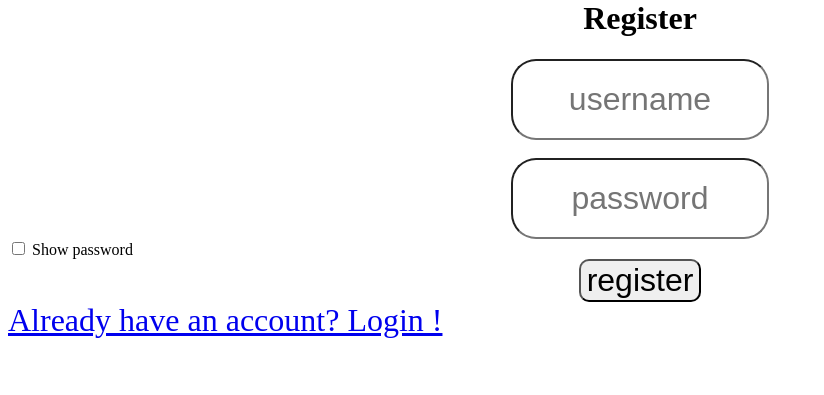
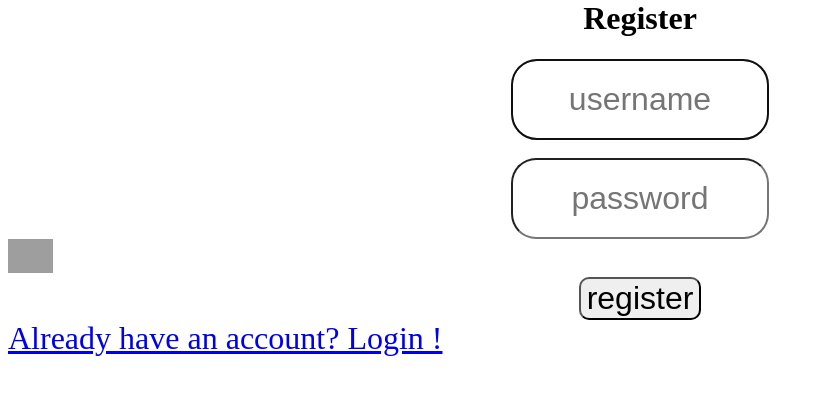
Before and after one commit to Zeotical/MMUsic-TC2L-03, a Flask app: page / in a window 1280 px wide. Shown: the part 21-416 px from the top of the page, without its empty margins (0-824 px from the left). Run offline with Flask 3, Linux system fonts and the light colour scheme; grey boxes are pictures that could not be loaded.

Commit message:
password toggle completed

```diff
--- a/static/styles.css
+++ b/static/styles.css
@@ -27,3 +27,8 @@ font-size: xx-large;
     font-size: xx-large;
     border-radius: 10px;
 }
+
+.image{
+    width: 44;
+    height: 23;
+}
--- a/templates/index.html
+++ b/templates/index.html
@@ -5,10 +5,10 @@
 <div class="register">
     <h1>Register</h1>
   <form id="register_form" action="{{url_for("register")}}" method="post" >
-    <input type="text" name="username_register" placeholder="username" class="input-field" required>
+    <input type="text" name="username_register" placeholder="username" class="input-field" required autofocus>
     <br>
-    <input type="password" name="password_register" placeholder="password" id= "ps" class="input-field" required>
-    <input type="checkbox" onclick="see_ps()" > Show password
+    <input type="password" name="password_register" placeholder="password" id= "ps" class="input-field" required autofocus>
+    <input type="image" src="https://www.svgrepo.com/show/453442/visibility-off.svg" onclick="see_ps()" id="image" width="45" height="34" >
     <br>
     <input type="submit"  value="register" class="btn-register"/>
   </form>
@@ -17,11 +17,14 @@
 
  <script>
   function see_ps(){
+    var y=document.getElementById("image")
     var x= document.getElementById("ps");
     if (x.type=="password") {
-      x.type="text"; }
+      x.type="text";
+      y.src="https://www.svgrepo.com/show/453440/visibility.svg"; }
       else
-      { x.type="password";}
+      { x.type="password";
+        y.src="https://www.svgrepo.com/show/453442/visibility-off.svg";           }
     }
   </script>
 
```
Also changed, not shown: templates/login.html (+13 -10 lines).
